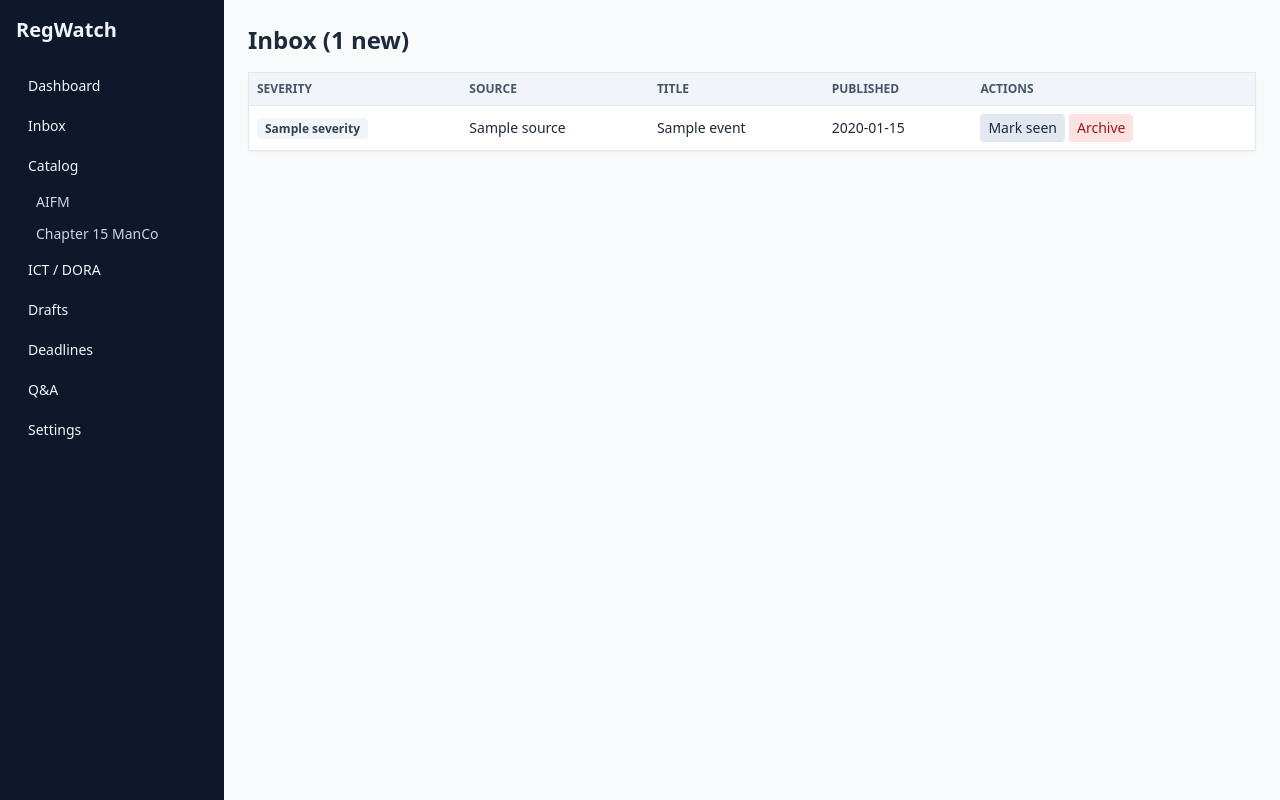
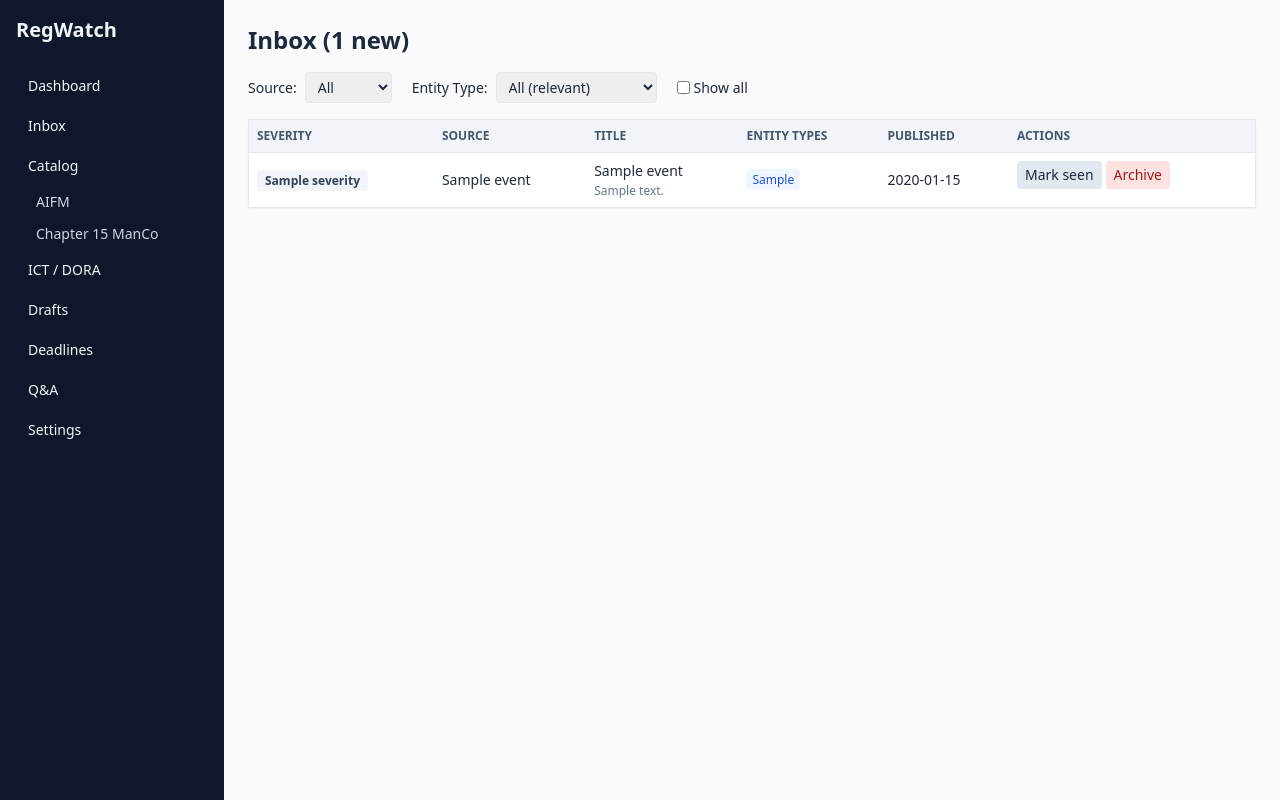
Before and after one commit to wern44/regulatoryWatcher, a Python web app: template regwatch/web/templates/inbox/list.html in a window 1280 px wide. Run offline with Jinja, Linux system fonts and the light colour scheme; the template is opened without the code that fills it: most values are stand-ins (such as "Sample title", 1, 10 or a date in 2020); some libraries are stand-ins or nearby versions.

Commit message:
feat: inbox filtering by source/entity type, descriptions, display names
- Add SOURCE_DISPLAY_NAMES mapping in InboxService (cssf_rss -> CSSF, etc.)
- Extend UpdateEventDTO with source_display_name, description, applicable_entity_types
- Add source_display/entity_type/authorization_types/show_all filters to list_new()
- Inbox route reads entity.authorizations from config and passes filter params
- list.html: filter form (source dropdown, entity type dropdown, show-all checkbox)
- inbox_row.html: show source_display_name, description, entity-type badges

Co-Authored-By: Claude Sonnet 4.6 <noreply@anthropic.com>

```diff
--- a/regwatch/web/templates/inbox/list.html
+++ b/regwatch/web/templates/inbox/list.html
@@ -2,12 +2,38 @@
 {% block title %}RegWatch — Inbox{% endblock %}
 {% block content %}
   <h1 class="text-2xl font-bold mb-4">Inbox ({{ events|length }} new)</h1>
+
+  <div class="flex gap-3 mb-4 items-center text-sm">
+    <form class="flex gap-2 items-center">
+      <label class="font-medium">Source:</label>
+      <select name="source" onchange="this.form.submit()" class="border rounded px-2 py-1 text-sm">
+        <option value="">All</option>
+        {% for s in source_options %}
+        <option value="{{ s }}" {% if current_source == s %}selected{% endif %}>{{ s }}</option>
+        {% endfor %}
+      </select>
+      <label class="font-medium ml-3">Entity Type:</label>
+      <select name="entity_type" onchange="this.form.submit()" class="border rounded px-2 py-1 text-sm">
+        <option value="">All (relevant)</option>
+        <option value="AIFM" {% if current_entity_type == 'AIFM' %}selected{% endif %}>AIFM</option>
+        <option value="CHAPTER15_MANCO" {% if current_entity_type == 'CHAPTER15_MANCO' %}selected{% endif %}>Chapter 15 ManCo</option>
+      </select>
+      <label class="flex items-center gap-1 ml-3">
+        <input type="checkbox" name="show_all" value="true"
+               {% if show_all %}checked{% endif %}
+               onchange="this.form.submit()">
+        Show all
+      </label>
+    </form>
+  </div>
+
   <table class="w-full bg-white border rounded shadow-sm">
     <thead class="bg-slate-100 text-xs uppercase text-slate-600">
       <tr>
         <th class="text-left p-2">Severity</th>
         <th class="text-left p-2">Source</th>
         <th class="text-left p-2">Title</th>
+        <th class="text-left p-2">Entity Types</th>
         <th class="text-left p-2">Published</th>
         <th class="text-left p-2">Actions</th>
       </tr>
@@ -16,7 +42,7 @@
       {% for ev in events %}
         {% include "partials/inbox_row.html" %}
       {% else %}
-        <tr><td colspan="5" class="p-4 text-center text-slate-500">No new updates.</td></tr>
+        <tr><td colspan="6" class="p-4 text-center text-slate-500">No new updates.</td></tr>
       {% endfor %}
     </tbody>
   </table>
--- a/regwatch/web/templates/partials/inbox_row.html
+++ b/regwatch/web/templates/partials/inbox_row.html
@@ -7,9 +7,21 @@
       {{ ev.severity }}
     </span>
   </td>
-  <td class="p-2">{{ ev.source }}</td>
+  <td class="p-2">{{ ev.source_display_name }}</td>
   <td class="p-2">
-    <a class="hover:underline" href="{{ ev.source_url }}" target="_blank" rel="noreferrer">{{ ev.title }}</a>
+    <a class="hover:underline font-medium" href="{{ ev.source_url }}" target="_blank" rel="noreferrer">{{ ev.title }}</a>
+    {% if ev.description %}
+    <div class="text-xs text-slate-500 mt-0.5">{{ ev.description }}</div>
+    {% endif %}
+  </td>
+  <td class="p-2 text-xs">
+    {% if ev.applicable_entity_types %}
+      {% for t in ev.applicable_entity_types %}
+        <span class="px-1.5 py-0.5 bg-blue-50 text-blue-700 rounded">{{ t }}</span>
+      {% endfor %}
+    {% else %}
+      <span class="text-slate-400">—</span>
+    {% endif %}
   </td>
   <td class="p-2">{{ ev.published_at.strftime('%Y-%m-%d') }}</td>
   <td class="p-2 flex gap-1">
```
Also changed, not shown: regwatch/services/inbox.py (+55 -5 lines), regwatch/web/routes/inbox.py (+24 -5 lines).
